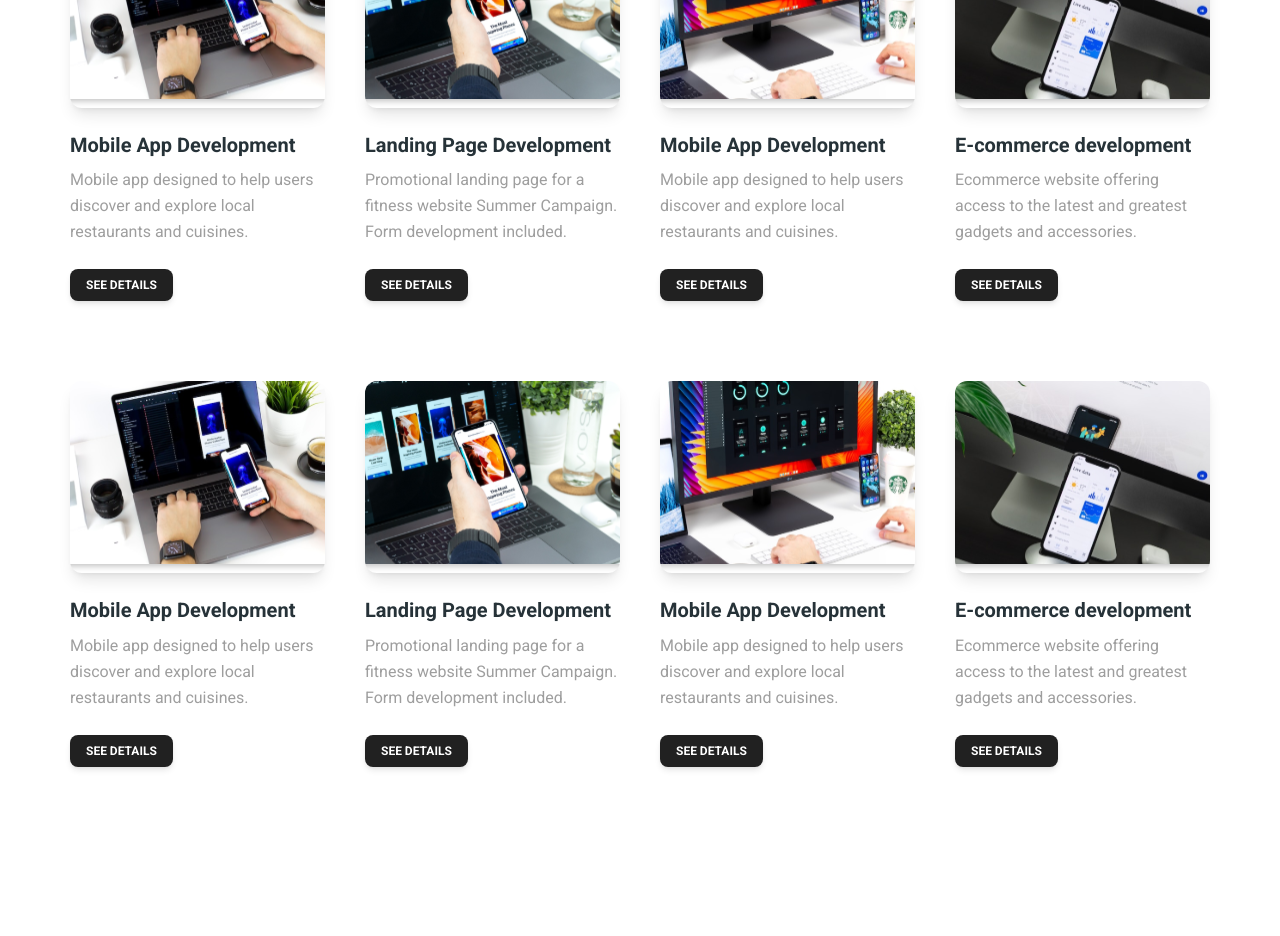
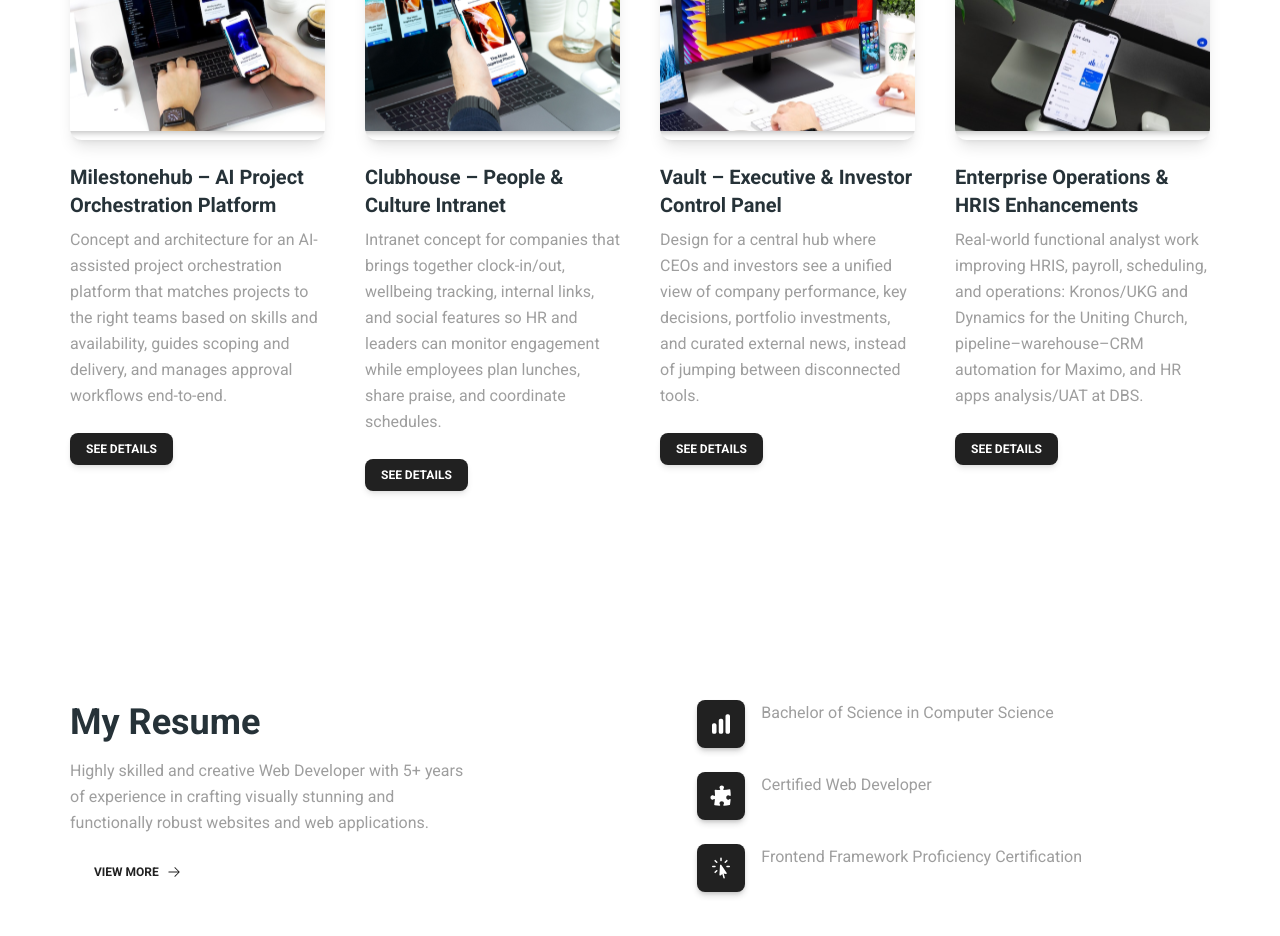
Before and after one commit to Avirage-official/Benportfolio, a Next.js app: page / in a window 1280 px wide. Shown: the part 2440-3376 px from the top of the page. Built offline with nearby package versions, Linux system fonts and the light colour scheme.

Commit message:
Customize My Projects section with 4 real projects and create detail page scaffolds
Co-authored-by: Avirage-official <249720918+Avirage-official@users.noreply.github.com>

```diff
--- a/src/app/projects.tsx
+++ b/src/app/projects.tsx
@@ -6,43 +6,27 @@ import { Typography } from "@material-tailwind/react";
 const PROJECTS = [
   {
     img: "/image/blog-1.svg",
-    title: "Mobile App Development",
-    desc: "Mobile app designed to help users discover and explore local restaurants and cuisines.",
+    title: "Milestonehub \u2013 AI Project Orchestration Platform",
+    desc: "Concept and architecture for an AI-assisted project orchestration platform that matches projects to the right teams based on skills and availability, guides scoping and delivery, and manages approval workflows end-to-end.",
+    href: "/projects/milestonehub",
   },
   {
     img: "/image/blog2.svg",
-    title: "Landing Page Development",
-    desc: "Promotional landing page for a  fitness website Summer Campaign. Form development included.",
+    title: "Clubhouse \u2013 People & Culture Intranet",
+    desc: "Intranet concept for companies that brings together clock-in/out, wellbeing tracking, internal links, and social features so HR and leaders can monitor engagement while employees plan lunches, share praise, and coordinate schedules.",
+    href: "/projects/clubhouse",
   },
   {
     img: "/image/blog3.svg",
-    title: "Mobile App Development",
-    desc: "Mobile app designed to help users discover and explore local restaurants and cuisines.",
+    title: "Vault \u2013 Executive & Investor Control Panel",
+    desc: "Design for a central hub where CEOs and investors see a unified view of company performance, key decisions, portfolio investments, and curated external news, instead of jumping between disconnected tools.",
+    href: "/projects/vault",
   },
   {
     img: "/image/blog4.svg",
-    title: "E-commerce development",
-    desc: "Ecommerce website offering  access to the latest and greatest gadgets and accessories.",
-  },
-  {
-    img: "/image/blog-1.svg",
-    title: "Mobile App Development",
-    desc: "Mobile app designed to help users discover and explore local restaurants and cuisines.",
-  },
-  {
-    img: "/image/blog2.svg",
-    title: "Landing Page Development",
-    desc: "Promotional landing page for a  fitness website Summer Campaign. Form development included.",
-  },
-  {
-    img: "/image/blog3.svg",
-    title: "Mobile App Development",
-    desc: "Mobile app designed to help users discover and explore local restaurants and cuisines.",
-  },
-  {
-    img: "/image/blog4.svg",
-    title: "E-commerce development",
-    desc: "Ecommerce website offering  access to the latest and greatest gadgets and accessories.",
+    title: "Enterprise Operations & HRIS Enhancements",
+    desc: "Real-world functional analyst work improving HRIS, payroll, scheduling, and operations: Kronos/UKG and Dynamics for the Uniting Church, pipeline\u2013warehouse\u2013CRM automation for Maximo, and HR apps analysis/UAT at DBS.",
+    href: "/projects/enterprise-ops",
   },
 ];
 
@@ -57,9 +41,9 @@ export function Projects() {
           variant="lead"
           className="mx-auto w-full px-4 font-normal !text-gray-500 lg:w-6/12"
         >
-          Whether you have a mobile app idea that needs to come to life or a
-          website that requires a facelift, I&apos;m here to turn your digital
-          dreams into reality.
+          From AI-driven platforms to enterprise operations improvements,
+          here are some of the projects I&apos;ve conceptualised, designed, or
+          delivered as a Functional Analyst.
         </Typography>
       </div>
       <div className="container mx-auto grid grid-cols-1 gap-x-10 gap-y-20 md:grid-cols-2 xl:grid-cols-4">
--- /dev/null
+++ b/src/app/projects/clubhouse/page.tsx
@@ -0,0 +1,66 @@
+import { Navbar, Footer } from "@/components";
+
+export const metadata = {
+  title: "Clubhouse – People & Culture Intranet",
+};
+
+export default function ClubhousePage() {
+  return (
+    <>
+      <Navbar />
+      <section className="container mx-auto px-8 py-28">
+        <h2 className="mb-4 text-3xl font-bold text-blue-gray-900">
+          Clubhouse &ndash; People &amp; Culture Intranet
+        </h2>
+
+        <p className="mb-8 text-lg font-normal text-gray-500">
+          Intranet concept for companies that brings together clock-in/out,
+          wellbeing tracking, internal links, and social features so HR and
+          leaders can monitor engagement while employees plan lunches, share
+          praise, and coordinate schedules.
+        </p>
+
+        <div className="mb-8">
+          <h4 className="mb-2 text-xl font-semibold text-blue-gray-900">
+            Context &amp; Role
+          </h4>
+          <p className="font-normal text-gray-500">
+            I designed the end-to-end intranet experience, mapping out employee
+            journeys, HR dashboards, and social-engagement features. More
+            details coming soon.
+          </p>
+        </div>
+
+        <div className="mb-8">
+          <h4 className="mb-2 text-xl font-semibold text-blue-gray-900">
+            Goals
+          </h4>
+          <ul className="list-disc pl-6 text-gray-500">
+            <li>Centralise clock-in/out, wellbeing, and social features</li>
+            <li>Give HR and leaders real-time engagement insights</li>
+            <li>Improve employee experience and internal communication</li>
+          </ul>
+        </div>
+
+        <div className="mb-8">
+          <h4 className="mb-2 text-xl font-semibold text-blue-gray-900">
+            My Contributions
+          </h4>
+          <ul className="list-disc pl-6 text-gray-500">
+            <li>Placeholder &ndash; to be expanded</li>
+          </ul>
+        </div>
+
+        <div>
+          <h4 className="mb-2 text-xl font-semibold text-blue-gray-900">
+            Tech &amp; Methods
+          </h4>
+          <ul className="list-disc pl-6 text-gray-500">
+            <li>Placeholder &ndash; to be expanded</li>
+          </ul>
+        </div>
+      </section>
+      <Footer />
+    </>
+  );
+}
--- /dev/null
+++ b/src/app/projects/enterprise-ops/page.tsx
@@ -0,0 +1,67 @@
+import { Navbar, Footer } from "@/components";
+
+export const metadata = {
+  title: "Enterprise Operations & HRIS Enhancements",
+};
+
+export default function EnterpriseOpsPage() {
+  return (
+    <>
+      <Navbar />
+      <section className="container mx-auto px-8 py-28">
+        <h2 className="mb-4 text-3xl font-bold text-blue-gray-900">
+          Enterprise Operations &amp; HRIS Enhancements
+        </h2>
+
+        <p className="mb-8 text-lg font-normal text-gray-500">
+          Real-world functional analyst work improving HRIS, payroll,
+          scheduling, and operations: Kronos/UKG and Dynamics for the Uniting
+          Church, pipeline&ndash;warehouse&ndash;CRM automation for Maximo, and
+          HR apps analysis/UAT at DBS.
+        </p>
+
+        <div className="mb-8">
+          <h4 className="mb-2 text-xl font-semibold text-blue-gray-900">
+            Context &amp; Role
+          </h4>
+          <p className="font-normal text-gray-500">
+            Across multiple engagements I served as the functional analyst
+            responsible for requirements gathering, process mapping, system
+            configuration, and UAT across HRIS and operations platforms. More
+            details coming soon.
+          </p>
+        </div>
+
+        <div className="mb-8">
+          <h4 className="mb-2 text-xl font-semibold text-blue-gray-900">
+            Goals
+          </h4>
+          <ul className="list-disc pl-6 text-gray-500">
+            <li>Improve HRIS accuracy, payroll efficiency, and scheduling</li>
+            <li>Automate pipeline, warehouse, and CRM workflows</li>
+            <li>Deliver thorough analysis and UAT for HR applications</li>
+          </ul>
+        </div>
+
+        <div className="mb-8">
+          <h4 className="mb-2 text-xl font-semibold text-blue-gray-900">
+            My Contributions
+          </h4>
+          <ul className="list-disc pl-6 text-gray-500">
+            <li>Placeholder &ndash; to be expanded</li>
+          </ul>
+        </div>
+
+        <div>
+          <h4 className="mb-2 text-xl font-semibold text-blue-gray-900">
+            Tech &amp; Methods
+          </h4>
+          <ul className="list-disc pl-6 text-gray-500">
+            <li>Placeholder &ndash; to be expanded</li>
+          </ul>
+        </div>
+      </section>
+      <Footer />
+    </>
+  );
+}
--- /dev/null
+++ b/src/app/projects/milestonehub/page.tsx
@@ -0,0 +1,66 @@
+import { Navbar, Footer } from "@/components";
+
+export const metadata = {
+  title: "Milestonehub – AI Project Orchestration Platform",
+};
+
+export default function MilestonehubPage() {
+  return (
+    <>
+      <Navbar />
+      <section className="container mx-auto px-8 py-28">
+        <h2 className="mb-4 text-3xl font-bold text-blue-gray-900">
+          Milestonehub &ndash; AI Project Orchestration Platform
+        </h2>
+
+        <p className="mb-8 text-lg font-normal text-gray-500">
+          Concept and architecture for an AI-assisted project orchestration
+          platform that matches projects to the right teams based on skills and
+          availability, guides scoping and delivery, and manages approval
+          workflows end-to-end.
+        </p>
+
+        <div className="mb-8">
+          <h4 className="mb-2 text-xl font-semibold text-blue-gray-900">
+            Context &amp; Role
+          </h4>
+          <p className="font-normal text-gray-500">
+            As the functional analyst and product architect, I defined the
+            platform&rsquo;s core workflows, AI-matching logic, and approval
+            pipelines. More details coming soon.
+          </p>
+        </div>
+
+        <div className="mb-8">
+          <h4 className="mb-2 text-xl font-semibold text-blue-gray-900">
+            Goals
+          </h4>
+          <ul className="list-disc pl-6 text-gray-500">
+            <li>Match projects to optimal teams using AI-driven skill analysis</li>
+            <li>Streamline scoping, delivery tracking, and milestone approvals</li>
+            <li>Provide real-time visibility for all stakeholders</li>
+          </ul>
+        </div>
+
+        <div className="mb-8">
+          <h4 className="mb-2 text-xl font-semibold text-blue-gray-900">
+            My Contributions
+          </h4>
+          <ul className="list-disc pl-6 text-gray-500">
+            <li>Placeholder &ndash; to be expanded</li>
+          </ul>
+        </div>
+
+        <div>
+          <h4 className="mb-2 text-xl font-semibold text-blue-gray-900">
+            Tech &amp; Methods
+          </h4>
+          <ul className="list-disc pl-6 text-gray-500">
+            <li>Placeholder &ndash; to be expanded</li>
+          </ul>
+        </div>
+      </section>
+      <Footer />
+    </>
+  );
+}
--- /dev/null
+++ b/src/app/projects/vault/page.tsx
@@ -0,0 +1,65 @@
+import { Navbar, Footer } from "@/components";
+
+export const metadata = {
+  title: "Vault – Executive & Investor Control Panel",
+};
+
+export default function VaultPage() {
+  return (
+    <>
+      <Navbar />
+      <section className="container mx-auto px-8 py-28">
+        <h2 className="mb-4 text-3xl font-bold text-blue-gray-900">
+          Vault &ndash; Executive &amp; Investor Control Panel
+        </h2>
+
+        <p className="mb-8 text-lg font-normal text-gray-500">
+          Design for a central hub where CEOs and investors see a unified view
+          of company performance, key decisions, portfolio investments, and
+          curated external news, instead of jumping between disconnected tools.
+        </p>
+
+        <div className="mb-8">
+          <h4 className="mb-2 text-xl font-semibold text-blue-gray-900">
+            Context &amp; Role
+          </h4>
+          <p className="font-normal text-gray-500">
+            I conceptualised the executive dashboard, defining KPI structures,
+            data integrations, and decision-support views. More details coming
+            soon.
+          </p>
+        </div>
+
+        <div className="mb-8">
+          <h4 className="mb-2 text-xl font-semibold text-blue-gray-900">
+            Goals
+          </h4>
+          <ul className="list-disc pl-6 text-gray-500">
+            <li>Unify company performance, decisions, and investment data</li>
+            <li>Surface curated external news alongside internal metrics</li>
+            <li>Replace disconnected tools with a single control panel</li>
+          </ul>
+        </div>
+
+        <div className="mb-8">
+          <h4 className="mb-2 text-xl font-semibold text-blue-gray-900">
+            My Contributions
+          </h4>
+          <ul className="list-disc pl-6 text-gray-500">
+            <li>Placeholder &ndash; to be expanded</li>
+          </ul>
+        </div>
+
+        <div>
+          <h4 className="mb-2 text-xl font-semibold text-blue-gray-900">
+            Tech &amp; Methods
+          </h4>
+          <ul className="list-disc pl-6 text-gray-500">
+            <li>Placeholder &ndash; to be expanded</li>
+          </ul>
+        </div>
+      </section>
+      <Footer />
+    </>
+  );
+}
--- a/src/components/project-card.tsx
+++ b/src/components/project-card.tsx
@@ -1,4 +1,5 @@
 import Image from "next/image";
+import Link from "next/link";
 import {
   Card,
   CardHeader,
@@ -11,11 +12,16 @@ interface ProjectCardProps {
   img: string;
   title: string;
   desc: string;
+  href?: string;
 }
 
-export function ProjectCard({ img, title, desc }: ProjectCardProps) {
+export function ProjectCard({ img, title, desc, href = "#" }: ProjectCardProps) {
   return (
-    <Card color="transparent" shadow={false}>
+    <Card
+      color="transparent"
+      shadow={false}
+      className="transition-transform transition-shadow duration-300 hover:-translate-y-1 hover:shadow-lg"
+    >
       <CardHeader floated={false} className="mx-0 mt-0 mb-6 h-48">
         <Image
           src={img}
@@ -26,20 +32,22 @@ export function ProjectCard({ img, title, desc }: ProjectCardProps) {
         />
       </CardHeader>
       <CardBody className="p-0">
-        <a
-          href="#"
+        <Link
+          href={href}
           className="text-blue-gray-900 transition-colors hover:text-gray-800"
         >
           <Typography variant="h5" className="mb-2">
             {title}
           </Typography>
-        </a>
+        </Link>
         <Typography className="mb-6 font-normal !text-gray-500">
           {desc}
         </Typography>
-        <Button color="gray" size="sm">
-          see details
-        </Button>
+        <Link href={href}>
+          <Button color="gray" size="sm">
+            see details
+          </Button>
+        </Link>
       </CardBody>
     </Card>
   );
```
